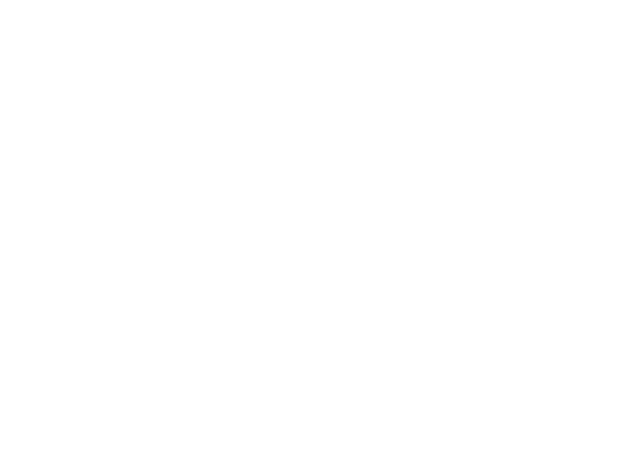
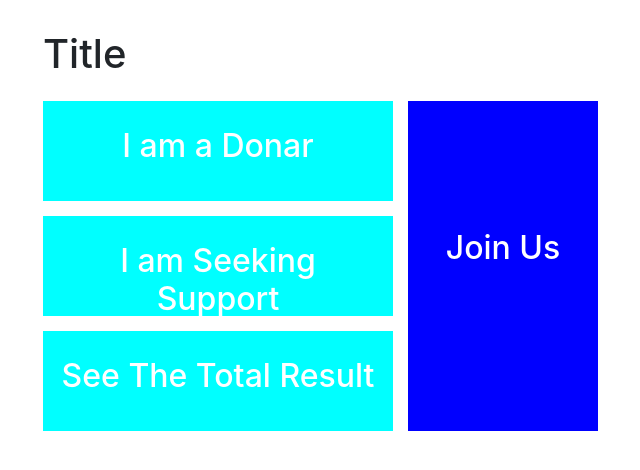
Before and after one commit to rashiknahian/COVID-19-Donation, a PHP site: page / in a window 1280 px wide. Before the commit the part shown is empty. Shown: the top 470 px of the page, without its empty margins (42-682 px from the left). Run offline with PHP 8.4, Linux system fonts and the light colour scheme.

Commit message:
left side done

```diff
--- /dev/null
+++ b/css/style.css
@@ -0,0 +1,32 @@
+body {
+    font-size: 14px;
+}
+
+.donation {
+    margin-top: 30px;
+}
+
+.horizontal-button {
+    background-color: aqua;
+    height: 100px;
+    margin: 15px 0px;
+}
+
+.horizontal-button h1 {
+    color: white;
+    text-align: center;
+    padding: 8% 0;
+    font-size: 32px;
+}
+
+.join {
+    background-color: blue;
+    margin: 15px 0px;
+}
+
+.join h1 {
+    color: white;
+    text-align: center;
+    padding: 80% 0;
+    font-size: 32px;
+}
--- a/index.php
+++ b/index.php
@@ -13,13 +13,53 @@
     <!-- Bootstrap core CSS -->
     <link href="vendor/bootstrap/css/bootstrap.min.css" rel="stylesheet">
 
+    <link href="css/style.css" rel="stylesheet">
+
 </head>
 
 <body>
 
     <!-- Page Content -->
     <div class="container">
+        <section class="donation">
 
+
+
+            <div class="row">
+                <div class="col-md-6">
+                    <h1>Title</h1>
+                </div>
+            </div>
+            <div class="row">
+                <div class="col-md-4">
+                    <a href="">
+                        <div class="col-md-12 horizontal-button">
+                            <h1>I am a Donar</h1>
+
+                        </div>
+                    </a>
+                    <a href="">
+                        <div class="col-md-12 horizontal-button">
+                            <h1>I am Seeking Support</h1>
+                        </div>
+                    </a>
+                    <a href="">
+                        <div class="col-md-12 horizontal-button">
+                            <h1>See The Total Result</h1>
+                        </div>
+                    </a>
+                </div>
+                <div class="col-md-2 join">
+                    <h1>Join Us</h1>
+                </div>
+            </div>
+            <div class="col-md-6">
+
+            </div>
+
+
+
+        </section>
     </div>
 
     <!-- Bootstrap core JavaScript -->
```
Lines whose indentation alone changed are shown as unchanged.
